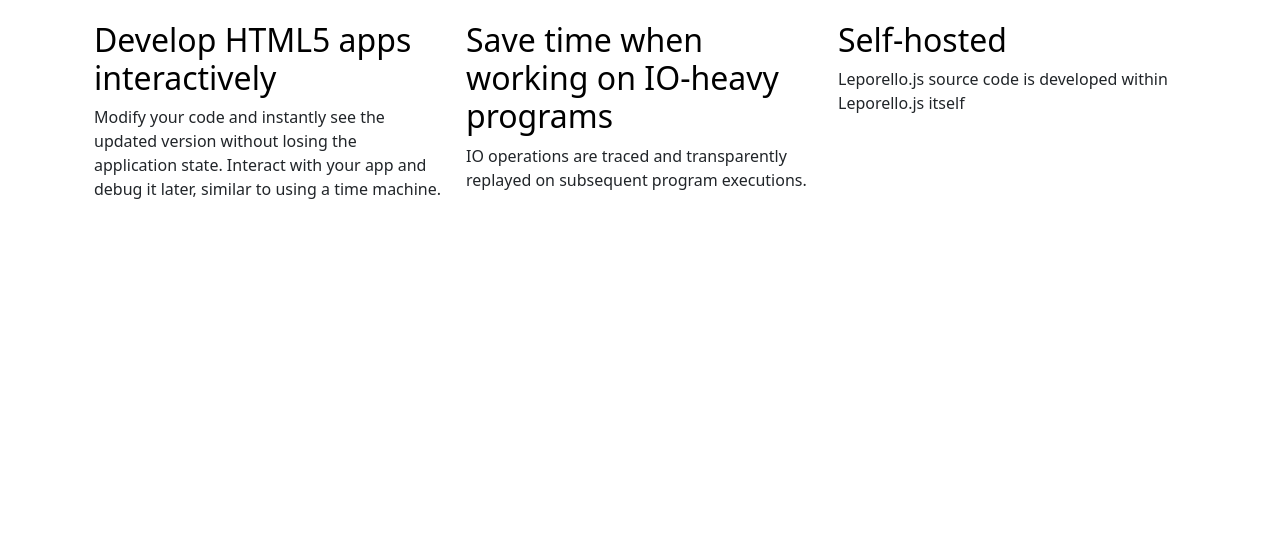
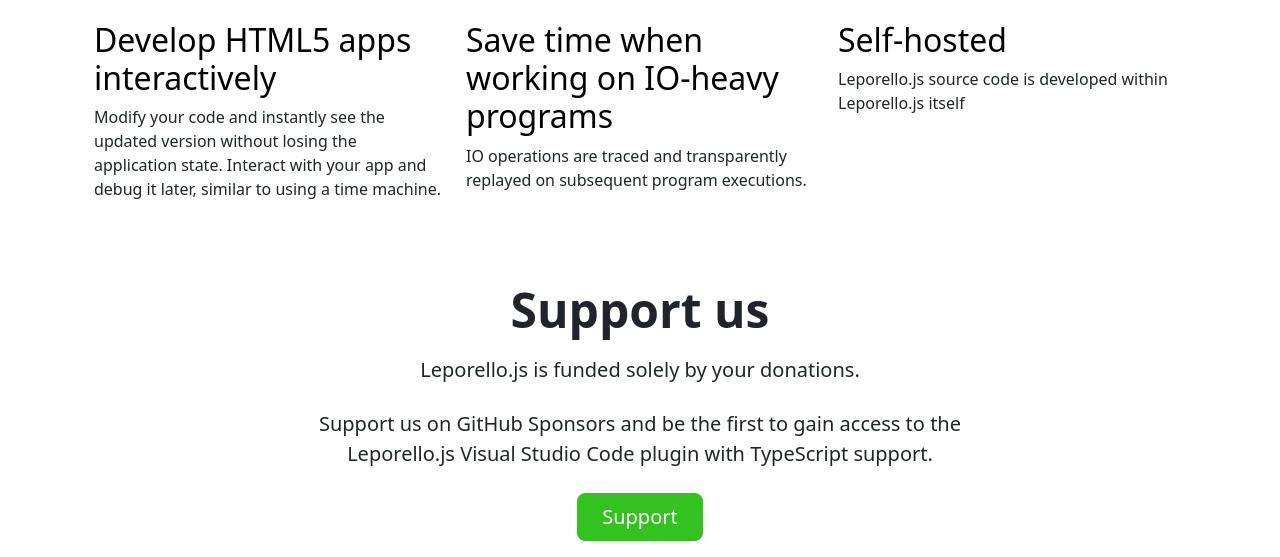
Before and after one commit to leporello-js/site, a plain HTML site: page index.html in a window 1280 px wide. Shown: the part 864-1421 px from the top of the page. Before the commit the page ends 1129 px from the top, so only its background shows below. Drawn offline with nearby package versions, Linux system fonts and the light colour scheme.

Commit message:
add support button

```diff
--- a/index.html
+++ b/index.html
@@ -92,6 +92,18 @@
     .nav-item > a > span {
       min-width: 5em;
       text-align: center;
+    }
+
+    .support-btn {
+      --bs-btn-color: #fff;
+      --bs-btn-bg: #33c220;
+      --bs-btn-border-color: #33c220;
+      --bs-btn-hover-bg: #33c220;
+      --bs-btn-hover-border-color: #33c220;
+      --bs-btn-focus-shadow-rgb: #33c220;
+      --bs-btn-active-bg: #33c220;
+      --bs-btn-active-border-color: #33c220;
+      --bs-btn-active-shadow: #33c220;
     }
 
   </style>
@@ -214,6 +226,29 @@
           }
         </script>
       </div>
+
+      <div class="px-4 my-3 text-center">
+        <h1 class="display-5 fw-bold">Support us</h1>
+        <div class="col-lg-8 mx-auto">
+
+          <p class="lead mb-4 mt-3">
+            Leporello.js is funded solely by your donations.
+          </p>
+
+          <p class="lead mb-4">
+            Support us on GitHub Sponsors and be the first to gain access to the Leporello.js Visual Studio Code plugin with TypeScript support.
+          </p>
+          <div class="d-grid gap-2 d-sm-flex justify-content-sm-center">
+            <a
+              type="button"
+              class="btn btn-primary btn-lg px-4 gap-3 support-btn"
+              href='https://github.com/sponsors/leporello-js'
+            >
+              Support
+            </a>
+          </div>
+        </div>
+
     </div>
 
   </body>
```
